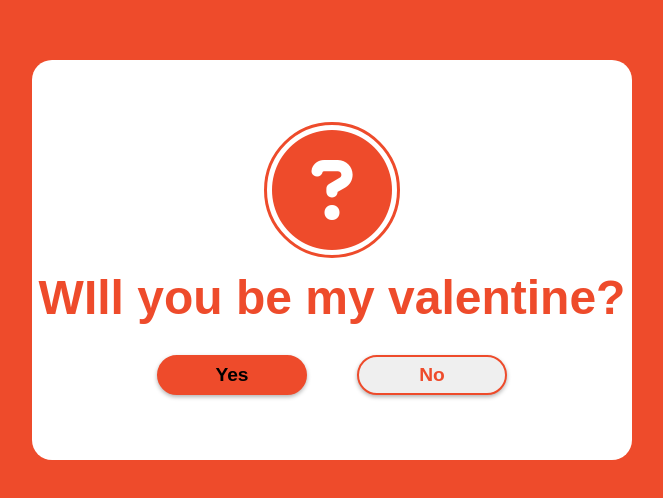
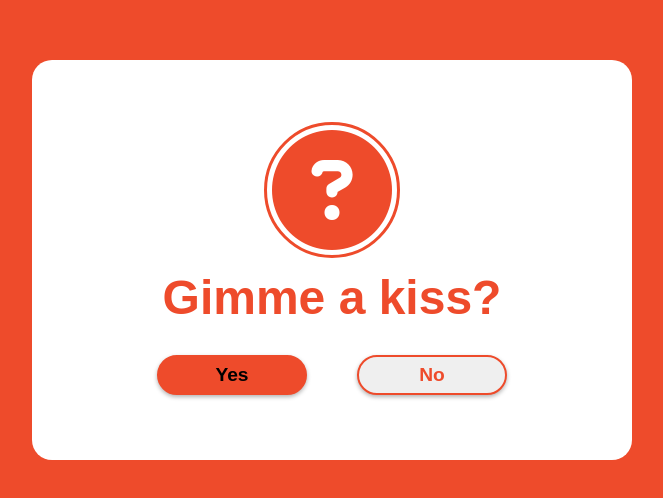
Before and after one commit to ZXtremeYT/I-have-a-question, a plain HTML site: page index.html in a window 1280 px wide. Shown: the part 140-638 px from the top of the page, without its empty margins (308-971 px from the left). Drawn offline with Linux system fonts and the light colour scheme.

Commit message:
Update index.html

```diff
--- a/index.html
+++ b/index.html
@@ -13,7 +13,7 @@
 
 	<div class="wrapper">
 		<i class="fa-solid fa-circle-question"></i>
-		<h2 class="question">WIll you be my valentine?</h2>
+		<h2 class="question">Gimme a kiss?</h2>
 		<div class="btn-group">
 			<button class="yes-btn">Yes</button>
 			<button class="no-btn">No</button>
```
